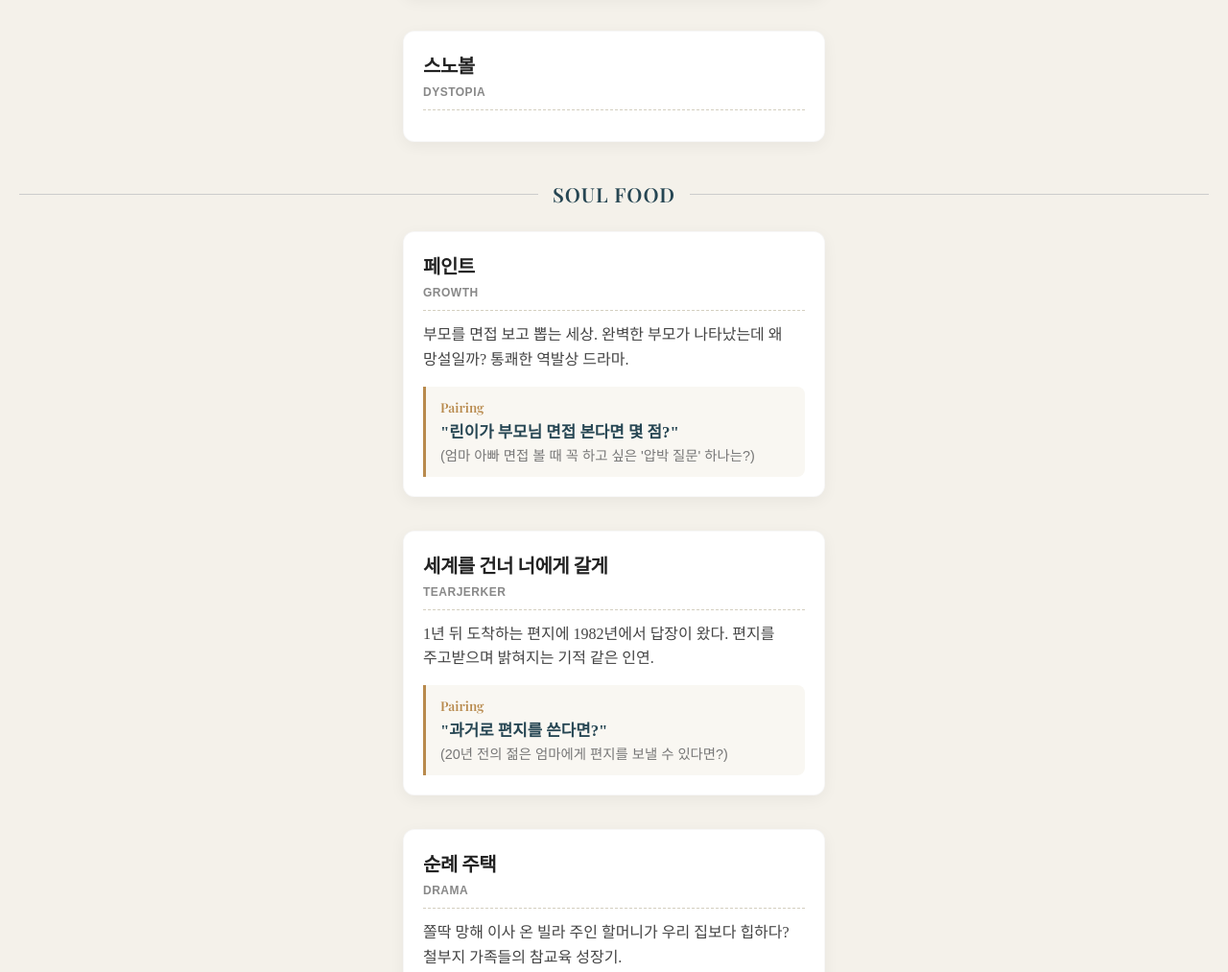
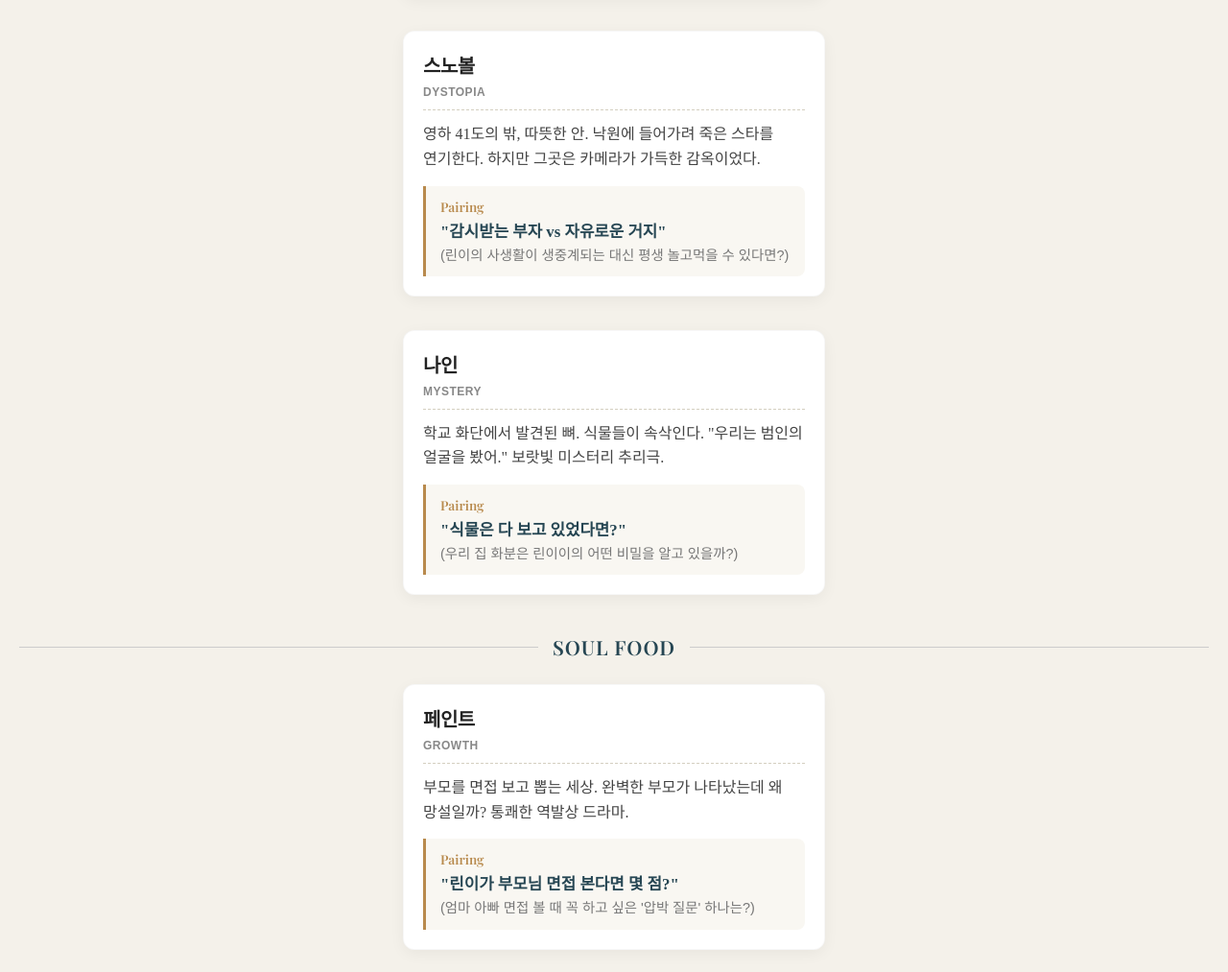
Before and after one commit to aro-deeply/yerin-book, a plain HTML site: page index.html in a window 1280 px wide. Shown: the part 1270-2283 px from the top of the page at 96% size. Drawn offline with nearby package versions, Linux system fonts and the light colour scheme; a web font is replaced by a local one.

Commit message:
Update index.html

```diff
--- a/index.html
+++ b/index.html
@@ -201,7 +201,7 @@
             <div class="brand-slogan">Selected for Yerin</div>
             <h1 class="brand-logo">Book Bistro</h1>
             <p class="welcome-msg">
-                "하예린님, 주문하시겠습니까?<br>
+                "하예린 님, 주문하시겠습니까?<br>
                 맛보기 전엔 나갈 수 없습니다."
             </p>
         </header>
@@ -266,7 +266,28 @@
                 <span class="book-title">스노볼</span>
                 <span class="book-tag">Dystopia</span>
             </div>
-            <div c이의 어떤 비밀을 알고 있을까?)</span>
+            <div class="tasting-note">
+                영하 41도의 밖, 따뜻한 안. 낙원에 들어가려 죽은 스타를 연기한다. 하지만 그곳은 카메라가 가득한 감옥이었다.
+            </div>
+            <div class="pairing-box">
+                <span class="pairing-label">Pairing</span>
+                <span class="pairing-q">"감시받는 부자 vs 자유로운 거지"</span>
+                <span class="pairing-sub">(린이의 사생활이 생중계되는 대신 평생 놀고먹을 수 있다면?)</span>
+            </div>
+        </div>
+
+        <div class="menu-item">
+            <div class="menu-top-line">
+                <span class="book-title">나인</span>
+                <span class="book-tag">Mystery</span>
+            </div>
+            <div class="tasting-note">
+                학교 화단에서 발견된 뼈. 식물들이 속삭인다. "우리는 범인의 얼굴을 봤어." 보랏빛 미스터리 추리극.
+            </div>
+            <div class="pairing-box">
+                <span class="pairing-label">Pairing</span>
+                <span class="pairing-q">"식물은 다 보고 있었다면?"</span>
+                <span class="pairing-sub">(우리 집 화분은 린이이의 어떤 비밀을 알고 있을까?)</span>
             </div>
         </div>
 
@@ -336,7 +357,7 @@
             <div class="pairing-box">
                 <span class="pairing-label">Pairing</span>
                 <span class="pairing-q">"여기서 꿈 하나 산다면?"</span>
-                <span class="pairing-sub">(이모는 로또 당첨 꿈 살 건데, 린이는 뭐 살래?)</span>
+                <span class="pairing-sub">(이모는 로또 당첨 꿈 살 건데, 린이는는 뭐 살래?)</span>
             </div>
         </div>
 
```
